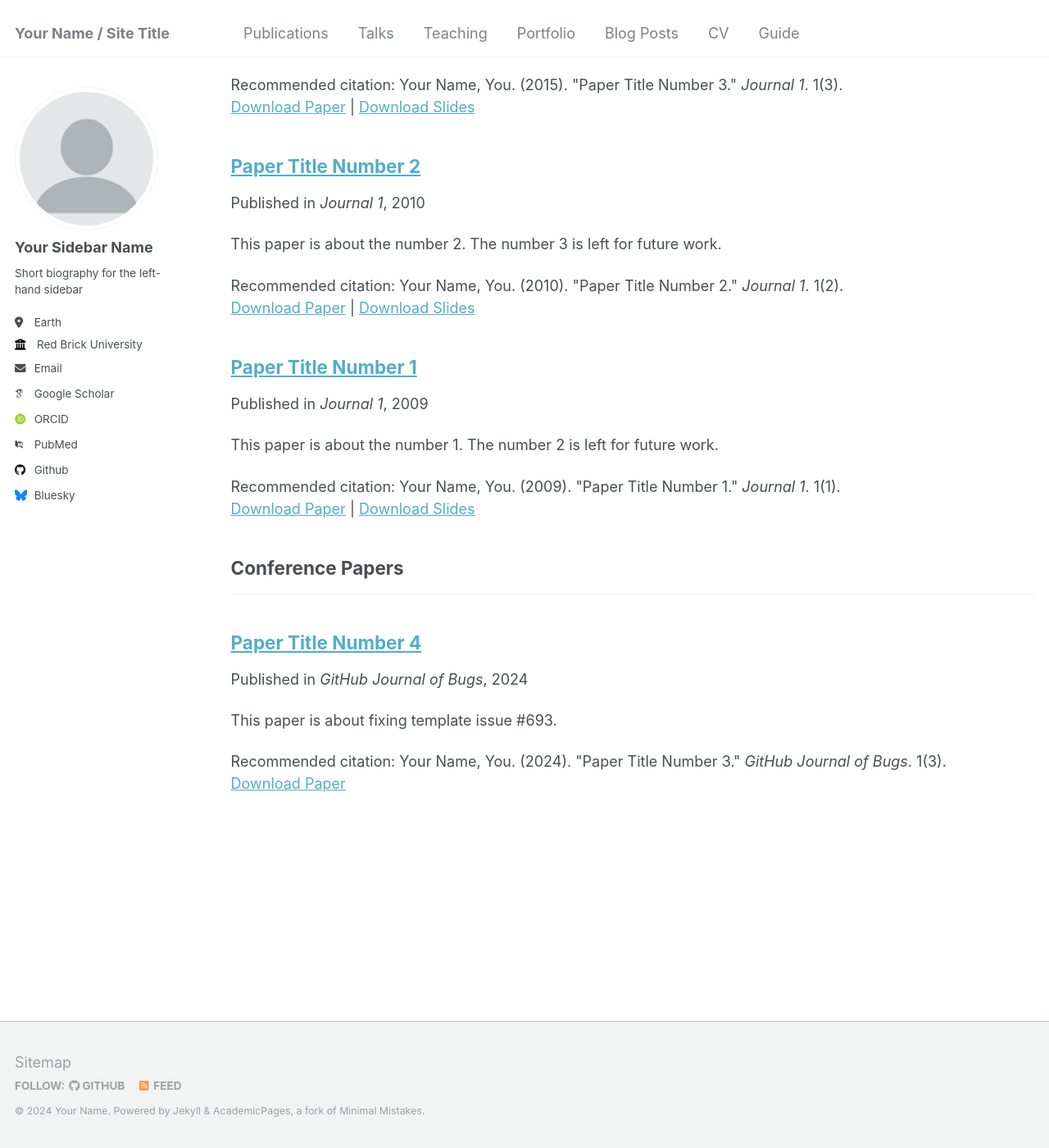
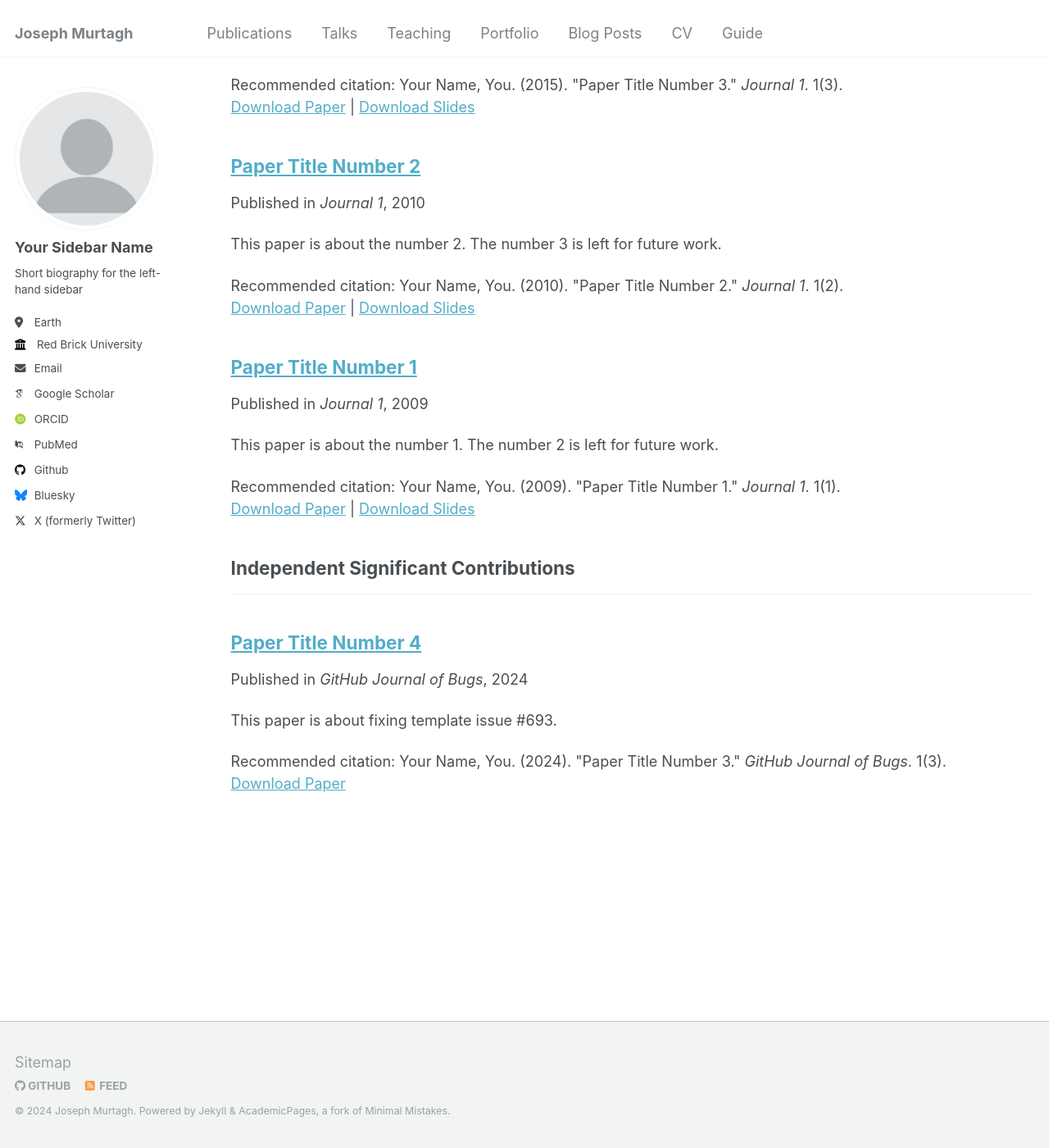
Before and after one commit to astjoephysics/astjoephysics.github.io, a Jekyll site: the page built from _pages/publications.html, in a window 1280 px wide and 1400 px high, scrolled down 367 px. Shown: the whole window at 82% size. Built offline with Jekyll 4.4.1, drawn with Linux system fonts in a browser that asks for light colours; some web fonts are replaced; some of the changed text lies outside the part shown.

Commit message:
updated sitewide config

```diff
--- a/_config.yml
+++ b/_config.yml
@@ -7,12 +7,12 @@
 # server process.
 
 # Basic Site Settings
-locale                   : "en-US"
-title                    : "Your Name / Site Title"
+locale                   : "en-UK"
+title                    : "Joseph Murtagh"
 title_separator          : "-"
-name                     : &name "Your Name"
+name                     : &name "Joseph Murtagh"
 description              : &description "personal description"
-url                      : https://academicpages.github.io # the base hostname & protocol for your site e.g. "https://mmistakes.github.io"
+url                      : https://astjoephysics.github.io # the base hostname & protocol for your site e.g. "https://mmistakes.github.io"
 baseurl                  : "" # the subpath of your site, e.g. "/blog"
 repository               : "academicpages/academicpages.github.io"
 
@@ -43,12 +43,12 @@
   bitbucket        : # Username - Update with your username on the site
   codepen          : # Username
   dribbble         : # Username
-  github           : "academicpages"
+  github           : "astjoephysics"
   kaggle           : # Username
   stackoverflow    : # User number or user number and name (i.e., use "1" or "1/jeff-atwood")
 
   # Social media
-  bluesky          : "bsky.app" # Replace this with you Bluesky username
+  bluesky          : "astjoephysics.bsky.social" # Replace this with you Bluesky username
   facebook         : # Username
   flickr           : # Username
   foursquare       : # Username
@@ -65,7 +65,7 @@
   steam            : # Username
   telegram         : # URL
   tumblr           : # Username
-  twitter          : # Username for X / Twitter
+  twitter          : "astjoephysics"
   vine             : # Username
   weibo            : # Username
   wikipedia        : # Username
@@ -78,9 +78,9 @@
   books:
     title: 'Books'
   manuscripts:
-    title: 'Journal Articles'
+    title: 'First Author Publications'
   conferences:
-    title: 'Conference Papers'
+    title: 'Independent Significant Contributions'
 
 # Site Settings
 teaser                   :  # filename of teaser fallback teaser image placed in /images/, .e.g. "500x300.png"
@@ -88,7 +88,7 @@
 words_per_minute         : 160
 future                   : true
 read_more                : "disabled" # if enabled, adds "Read more" links to excerpts
-talkmap_link             : false #change to true to add link to talkmap on talks page
+talkmap_link             : true #change to true to add link to talkmap on talks page
 comments:
   provider               : # false (default), "disqus", "discourse", "facebook", "google-plus", "staticman", "custom"
   disqus:
@@ -290,7 +290,7 @@
 permalink: /:categories/:title/
 # paginate: 5 # amount of posts to show
 # paginate_path: /page:num/
-timezone: America/Los_Angeles # http://en.wikipedia.org/wiki/List_of_tz_database_time_zones
+timezone: Europe/Belfast # http://en.wikipedia.org/wiki/List_of_tz_database_time_zones
 
 
 # Plugins
```
